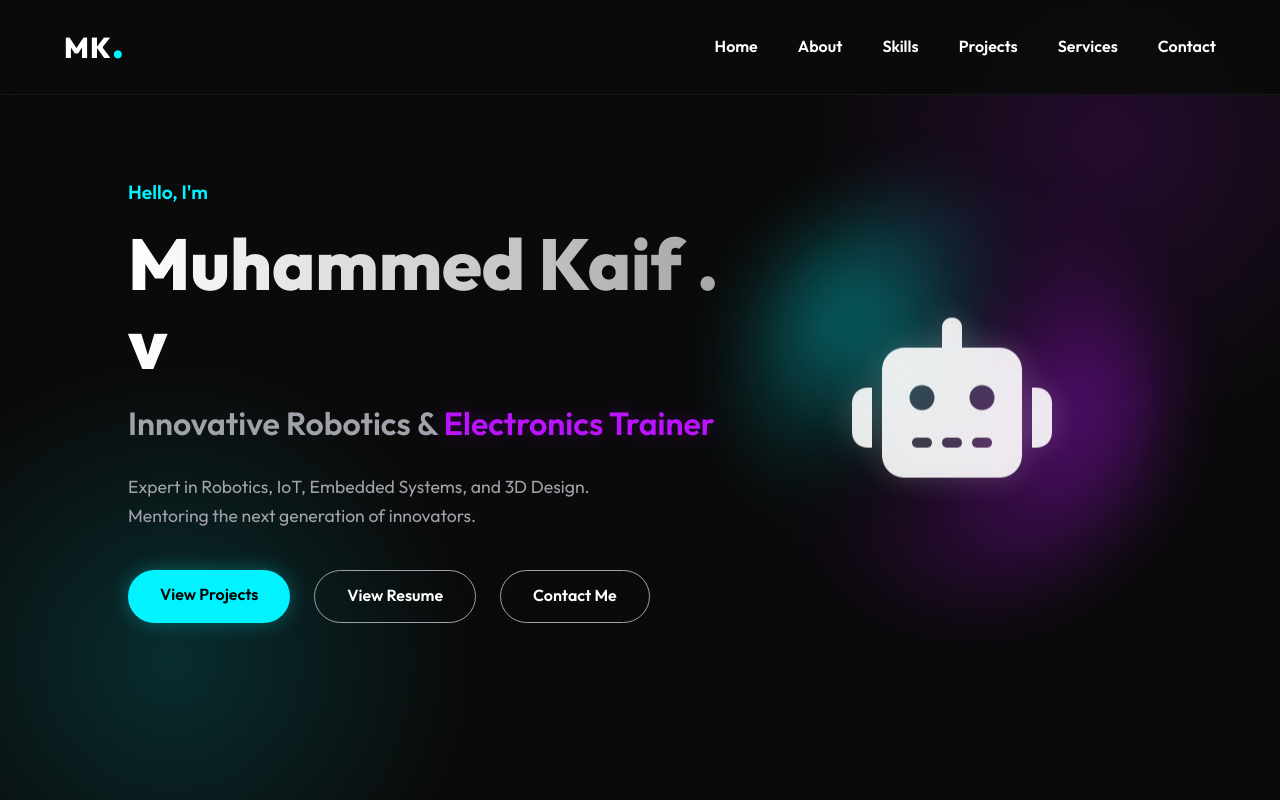
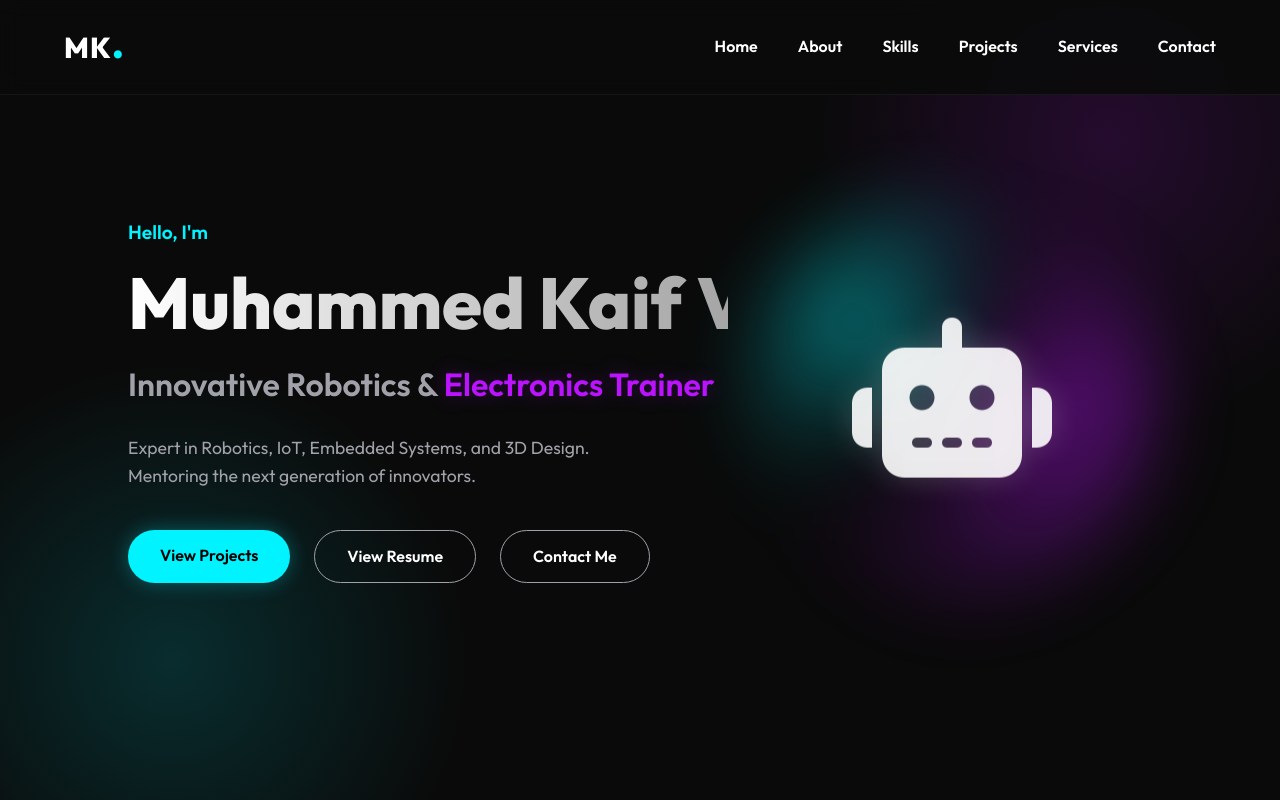
Before and after one commit to Muhammadkaif88/MUHAMMEDKAIF-V-PERSONAL-PORTFOLIO, a website built with Vite: page index.html in a window 1280 px wide. Shown: the top 800 px of the page. Built offline with nearby package versions, Linux system fonts and the light colour scheme.

Commit message:
Fix name formatting and CSS wrapping

```diff
--- a/index.html
+++ b/index.html
@@ -32,7 +32,7 @@
     <section id="home" class="hero">
       <div class="hero-content">
         <span class="greeting">Hello, I'm</span>
-        <h1 class="name">Muhammed Kaif . v</h1>
+        <h1 class="name">Muhammed Kaif V</h1>
         <h2 class="title">Innovative Robotics & <span class="highlight">Electronics Trainer</span></h2>
         <p class="description">Expert in Robotics, IoT, Embedded Systems, and 3D Design. Mentoring the next generation
           of innovators.</p>
--- a/src/style.css
+++ b/src/style.css
@@ -153,6 +153,7 @@ body {
   background: linear-gradient(to right, #ffffff, #a5a5a5);
   -webkit-background-clip: text;
   color: transparent;
+  white-space: nowrap;
 }
 
 .title {
```
